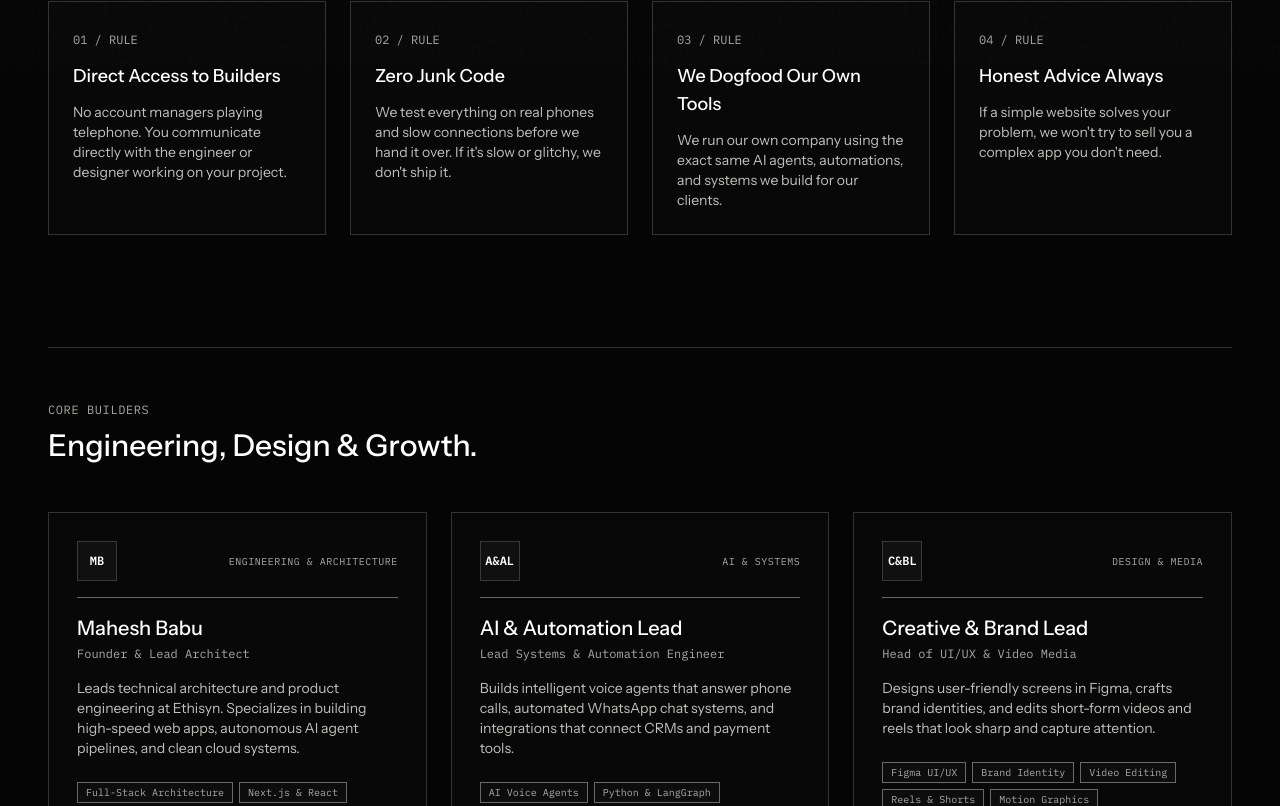
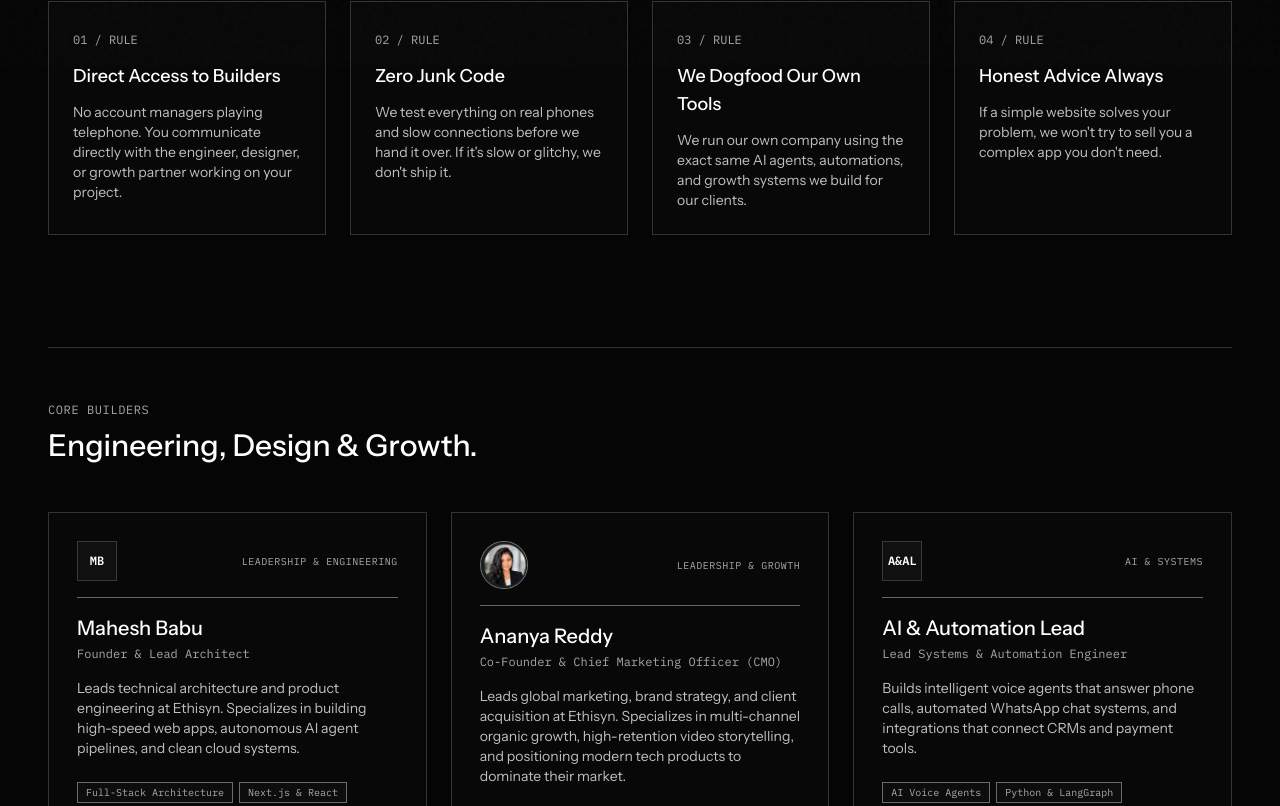
Before and after one commit to mahe-gi/ethisyn, a Next.js app: page /team in a window 1280 px wide. Shown: the part 734-1540 px from the top of the page. Built offline with nearby package versions, Linux system fonts and the light colour scheme.

Commit message:
feat: add CMO executive profile with portrait photo to team page

```diff
--- a/src/app/team/page.tsx
+++ b/src/app/team/page.tsx
@@ -1,5 +1,6 @@
 import type { Metadata } from "next";
 import Link from "next/link";
+import Image from "next/image";
 import { ArrowUpRight } from "lucide-react";
 import { SectionLabel } from "@/components/ui/SectionLabel";
 import { Button } from "@/components/ui/Button";
@@ -94,12 +95,24 @@
                 <div className="space-y-4">
                   {/* Top Avatar Badge & Discipline */}
                   <div className="flex items-center justify-between border-b border-brand-border/40 pb-4">
+                    {member.image ? (
+                      <div className="w-12 h-12 rounded-full overflow-hidden border border-brand-white/40 relative flex-shrink-0 bg-white/[0.05]">
+                        <Image
+                          src={member.image}
+                          alt={member.name}
+                          width={48}
+                          height={48}
+                          className="w-full h-full object-cover"
+                        />
+                      </div>
+                    ) : (
                       <div className="w-10 h-10 border border-brand-border flex items-center justify-center font-mono text-xs font-semibold text-brand-white bg-white/[0.03]">
                         {member.name
                           .split(" ")
                           .map((n) => n[0])
                           .join("")}
                       </div>
+                    )}
                     <span className="font-mono text-[10px] text-brand-faint uppercase tracking-wider">
                       {member.discipline}
                     </span>
--- a/src/content/team.ts
+++ b/src/content/team.ts
@@ -4,10 +4,12 @@
   role: string;
   discipline: string;
   bio: string;
+  image?: string;
   skills: string[];
   social: {
     linkedin?: string;
     github?: string;
+    twitter?: string;
   };
 }
 
@@ -24,12 +26,12 @@
   subtitle:
     "We are an independent team of engineers, designers, and growth experts based in Hyderabad. We build clean software that works, without the corporate runaround.",
   manifesto:
-    "We don't use sales middlemen or outsource your project to mystery freelancers. When you work with Ethisyn, you talk directly with the people who design your screens and write your code.",
+    "We don't use sales middlemen or outsource your project to mystery freelancers. When you work with Ethisyn, you talk directly with the people who design your screens, write your code, and scale your brand.",
   rules: [
     {
       title: "Direct Access to Builders",
       explanation:
-        "No account managers playing telephone. You communicate directly with the engineer or designer working on your project.",
+        "No account managers playing telephone. You communicate directly with the engineer, designer, or growth partner working on your project.",
     },
     {
       title: "Zero Junk Code",
@@ -39,7 +41,7 @@
     {
       title: "We Dogfood Our Own Tools",
       explanation:
-        "We run our own company using the exact same AI agents, automations, and systems we build for our clients.",
+        "We run our own company using the exact same AI agents, automations, and growth systems we build for our clients.",
     },
     {
       title: "Honest Advice Always",
@@ -52,12 +54,24 @@
       id: "mahesh-babu",
       name: "Mahesh Babu",
       role: "Founder & Lead Architect",
-      discipline: "Engineering & Architecture",
+      discipline: "Leadership & Engineering",
       bio: "Leads technical architecture and product engineering at Ethisyn. Specializes in building high-speed web apps, autonomous AI agent pipelines, and clean cloud systems.",
       skills: ["Full-Stack Architecture", "Next.js & React", "AI Agent Workflows", "Cloud Infrastructure", "System Design"],
       social: {
         linkedin: "https://www.linkedin.com/company/ethisyn",
         github: "https://github.com/mahe-gi",
+      },
+    },
+    {
+      id: "cmo-lead",
+      name: "Ananya Reddy",
+      role: "Co-Founder & Chief Marketing Officer (CMO)",
+      discipline: "Leadership & Growth",
+      bio: "Leads global marketing, brand strategy, and client acquisition at Ethisyn. Specializes in multi-channel organic growth, high-retention video storytelling, and positioning modern tech products to dominate their market.",
+      image: "/team/cmo.png",
+      skills: ["Brand Strategy", "Digital Growth & SEO", "Client Acquisition", "Content Direction", "Performance Marketing"],
+      social: {
+        linkedin: "https://www.linkedin.com/company/ethisyn",
       },
     },
     {
```
Also changed, not shown: public/team/cmo.png (added), 1 other file (tests, documents, lock files or other folders). Lines whose indentation alone changed are shown as unchanged.
